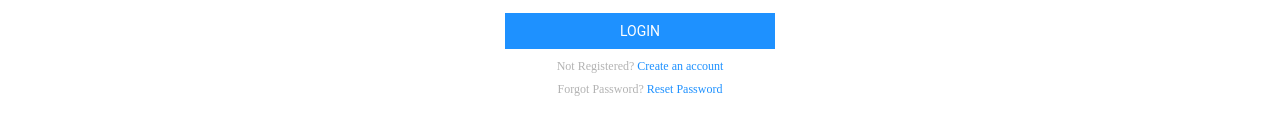
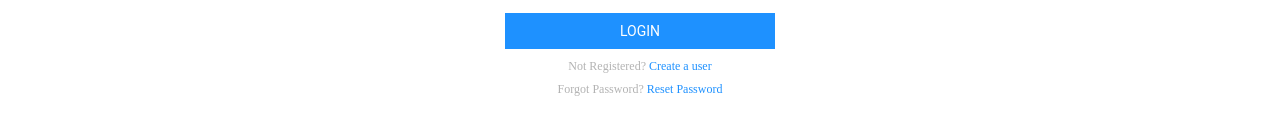
Before and after one commit to BingoBois/DolphinNewsFrontend, a React (Create React App) app: page /login in a window 1280 px wide. Shown: the part 293-428 px from the top of the page. Built offline with nearby package versions, Linux system fonts and the light colour scheme.

Commit message:
Update Login.tsx

```diff
--- a/src/screens/Login.tsx
+++ b/src/screens/Login.tsx
@@ -26,7 +26,7 @@ class Login extends React.Component<any, any> {
                         <input type="text" placeholder="username" />
                         <input type="password" placeholder="password" />
                         <button onClick={() => this.login()}>login</button>
-                        <p className="message textContainer"> Not Registered? <Link to="/register">Create an account</Link></p>
+                        <p className="message textContainer"> Not Registered? <Link to="/register">Create a user</Link></p>
                         <p className="message textMargin">Forgot Password? <Link to="/resetPassword">Reset Password</Link></p>
 
                     </div>
```
